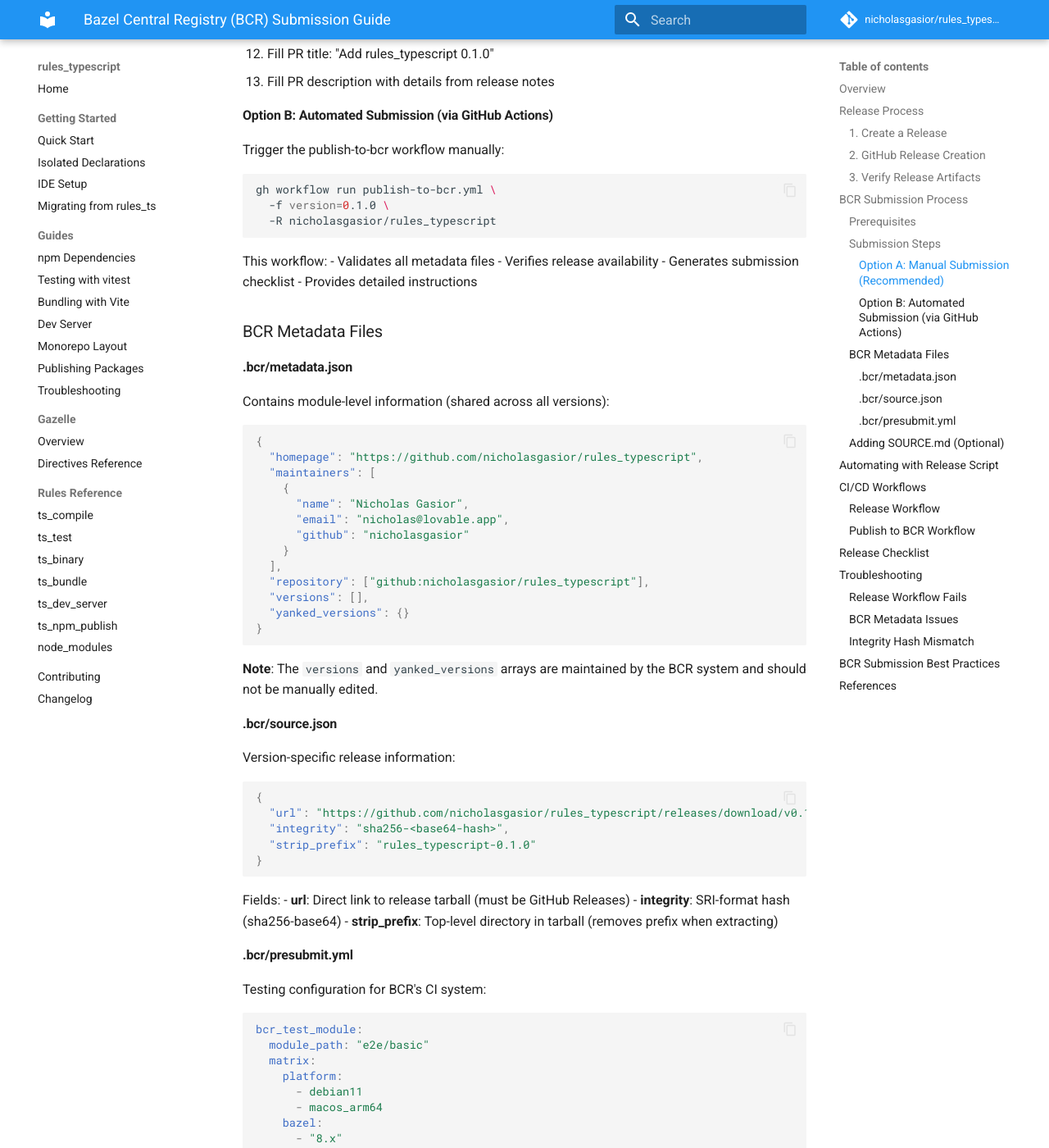
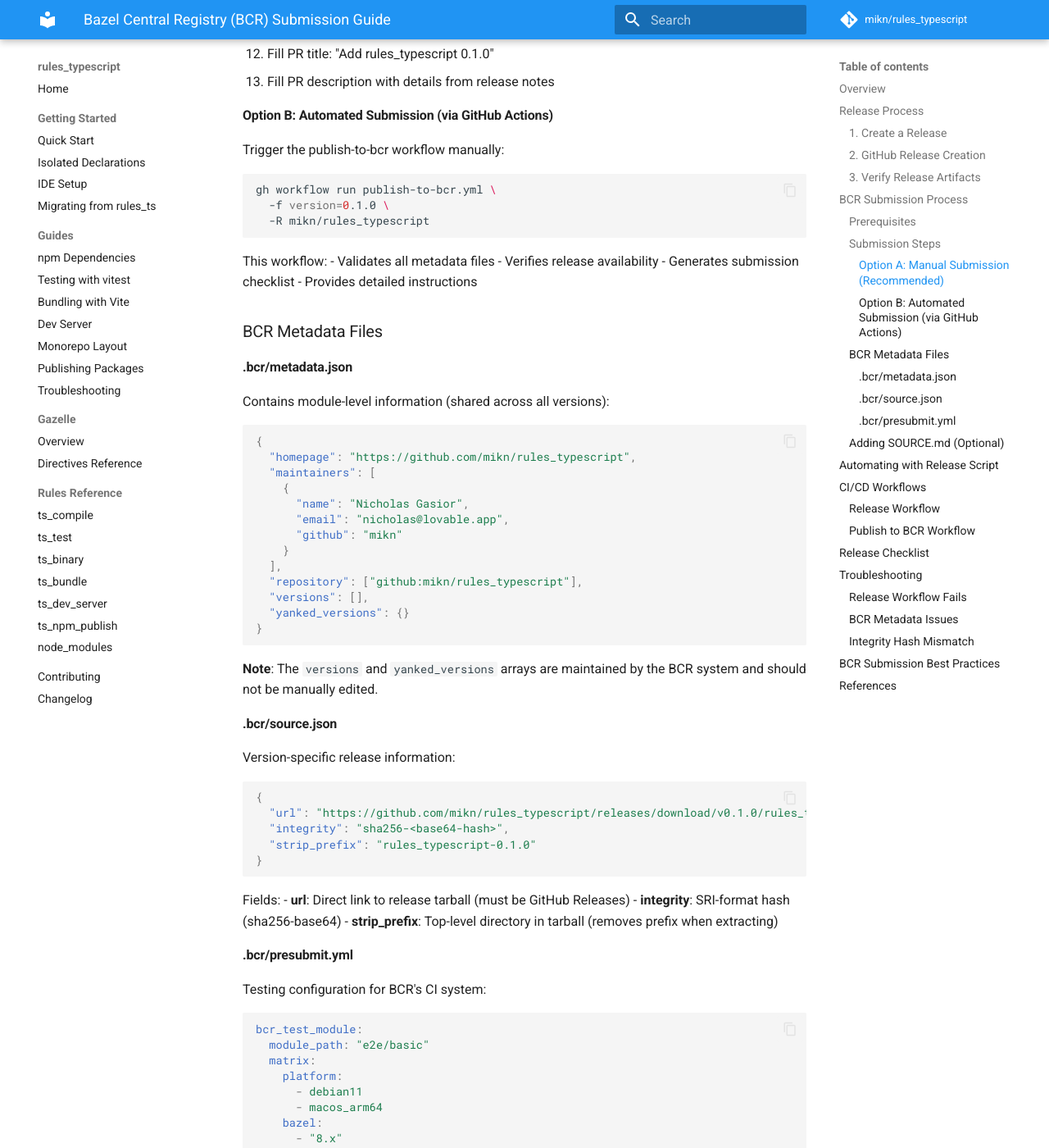
Before and after one commit to mikn/rules_typescript, an MkDocs documentation site: the page built from docs/BCR_SUBMISSION.md, in a window 1280 px wide and 1400 px high, scrolled down 3145 px. Shown: the whole window at 82% size. Built offline with MkDocs 1.6.1 and Material for MkDocs 9.7.7, drawn with Linux system fonts in a browser that asks for light colours; comment, search, counter and statistics services are not loaded; some of the changed text lies outside the part shown.

Commit message:
fix: update all references from nicholasgasior to mikn
Update Go module path, BCR metadata, GitHub workflow URLs,
documentation links, and mkdocs site URL to match the actual
GitHub organization (mikn).

Co-Authored-By: Claude Opus 4.6 (1M context) <noreply@anthropic.com>

````diff
--- a/docs/BCR_SUBMISSION.md
+++ b/docs/BCR_SUBMISSION.md
@@ -65,13 +65,13 @@ The release workflow output includes:
 
 After the workflow completes:
 
-1. Check GitHub Releases: https://github.com/nicholasgasior/rules_typescript/releases
+1. Check GitHub Releases: https://github.com/mikn/rules_typescript/releases
 2. Verify tarball download works
 3. Check SHA256 hash matches the build output
 
 ```bash
 # Verify integrity
-wget https://github.com/nicholasgasior/rules_typescript/releases/download/v0.1.0/rules_typescript-0.1.0.tar.gz
+wget https://github.com/mikn/rules_typescript/releases/download/v0.1.0/rules_typescript-0.1.0.tar.gz
 sha256sum rules_typescript-0.1.0.tar.gz
 ```
 
@@ -144,7 +144,7 @@ Trigger the publish-to-bcr workflow manually:
 ```bash
 gh workflow run publish-to-bcr.yml \
   -f version=0.1.0 \
-  -R nicholasgasior/rules_typescript
+  -R mikn/rules_typescript
 ```
 
 This workflow:
@@ -161,15 +161,15 @@ Contains module-level information (shared across all versions):
 
 ```json
 {
-  "homepage": "https://github.com/nicholasgasior/rules_typescript",
+  "homepage": "https://github.com/mikn/rules_typescript",
   "maintainers": [
     {
       "name": "Nicholas Gasior",
       "email": "nicholas@lovable.app",
-      "github": "nicholasgasior"
+      "github": "mikn"
     }
   ],
-  "repository": ["github:nicholasgasior/rules_typescript"],
+  "repository": ["github:mikn/rules_typescript"],
   "versions": [],
   "yanked_versions": {}
 }
@@ -183,7 +183,7 @@ Version-specific release information:
 
 ```json
 {
-  "url": "https://github.com/nicholasgasior/rules_typescript/releases/download/v0.1.0/rules_typescript-0.1.0.tar.gz",
+  "url": "https://github.com/mikn/rules_typescript/releases/download/v0.1.0/rules_typescript-0.1.0.tar.gz",
   "integrity": "sha256-<base64-hash>",
   "strip_prefix": "rules_typescript-0.1.0"
 }
@@ -378,7 +378,7 @@ VERSION="0.1.0"
 TARBALL="rules_typescript-${VERSION}.tar.gz"
 
 # Download from GitHub release
-wget https://github.com/nicholasgasior/rules_typescript/releases/download/v${VERSION}/${TARBALL}
+wget https://github.com/mikn/rules_typescript/releases/download/v${VERSION}/${TARBALL}
 
 # Calculate SHA256 hash in SRI format
 SHA256_HEX=$(sha256sum ${TARBALL} | awk '{print $1}')
--- a/mkdocs.yml
+++ b/mkdocs.yml
@@ -1,7 +1,7 @@
 site_name: rules_typescript
-site_url: https://nicholasgasior.github.io/rules_typescript
-repo_url: https://github.com/nicholasgasior/rules_typescript
-repo_name: nicholasgasior/rules_typescript
+site_url: https://mikn.github.io/rules_typescript
+repo_url: https://github.com/mikn/rules_typescript
+repo_name: mikn/rules_typescript
 
 theme:
   name: material
````
Also changed, not shown: CONTRIBUTING.md (+1 -1 lines), README.md (+12 -12 lines), docs/CI_CD.md (+5 -5 lines), docs/RELEASE_PROCESS.md (+3 -3 lines), docs/contributing.md (+1 -1 lines), docs/index.md (+1 -1 lines), 11 other files.
